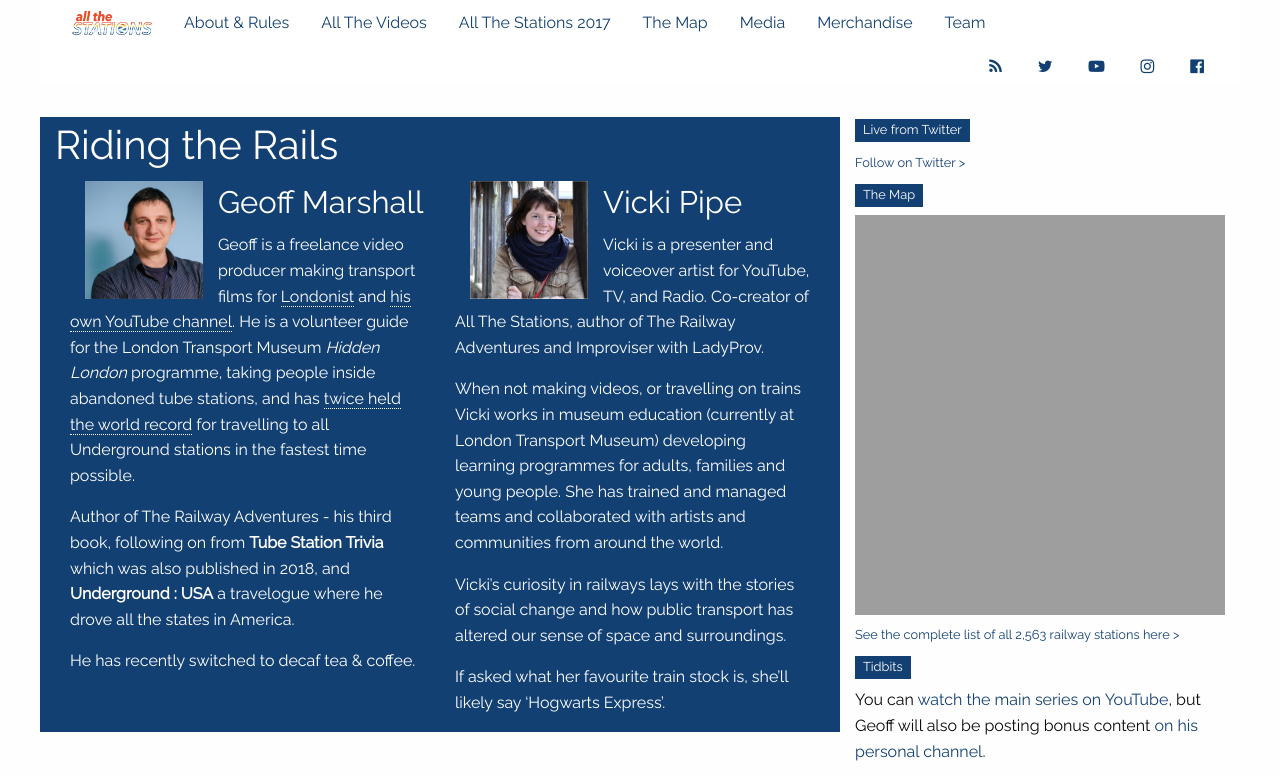
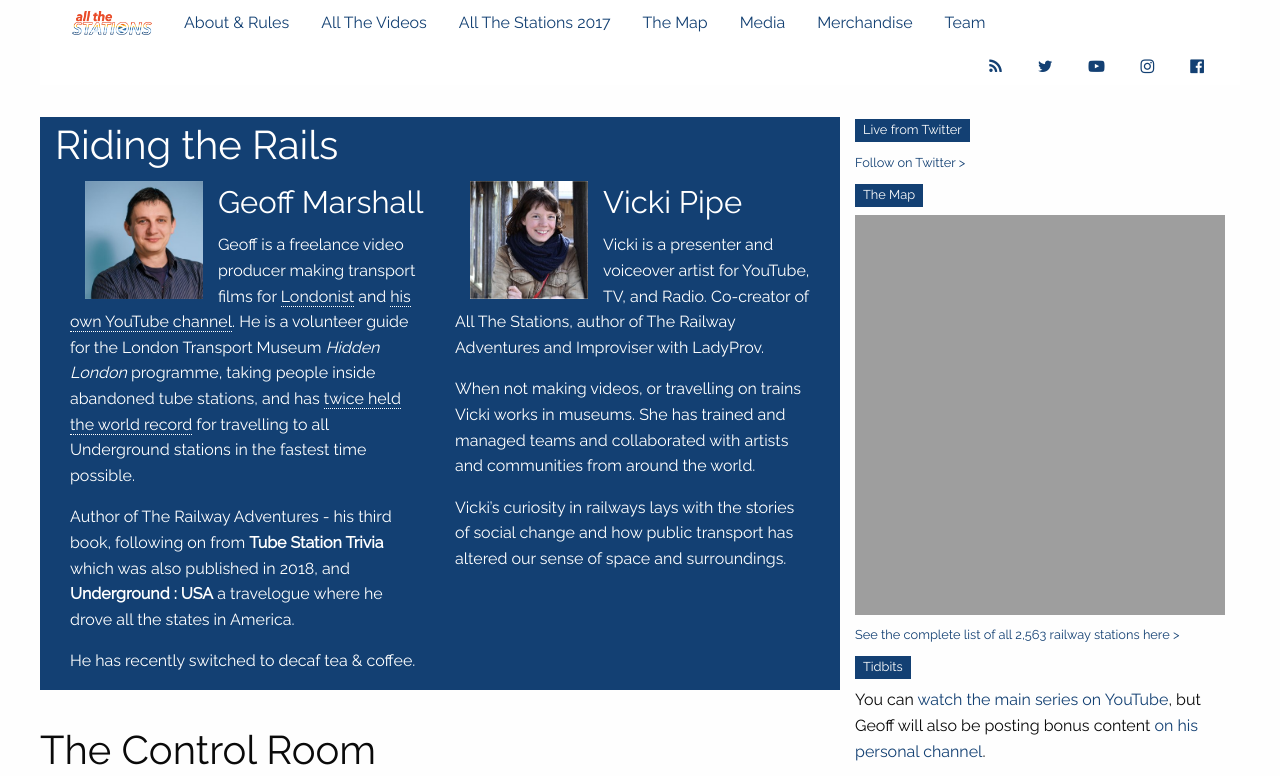
Before and after one commit to khawkins98/all-the-stations, a Jekyll site: the page built from team.md, in a window 1280 px wide and 900 px high, cut to the strip 0-776 px from the top of the window. Built offline with Jekyll 4.4.1, drawn with Linux system fonts in a browser that asks for light colours; nearby versions of some CDN libraries; comment, search, counter and statistics services are not loaded.

Commit message:
Update team.md

```diff
--- a/team.md
+++ b/team.md
@@ -24,11 +24,10 @@
  			<h3>Vicki Pipe</h3>
  			<p>Vicki is a presenter and voiceover artist for YouTube, TV, and Radio. Co-creator of All The Stations, author of The Railway Adventures and Improviser with LadyProv.</p>
 
-<p>When not making videos, or travelling on trains Vicki works in museum education (currently at London Transport Museum) developing learning programmes for adults, families and young people. She has trained and managed teams and collaborated with artists and communities from around the world.</p>
+<p>When not making videos, or travelling on trains Vicki works in museums. She has trained and managed teams and collaborated with artists and communities from around the world.</p>
 
 <p>Vicki’s curiosity in railways lays with the stories of social change and how public transport has altered our sense of space and surroundings.</p>
 
-<p>If asked what her favourite train stock is, she’ll likely say ‘Hogwarts Express’.</p>
  		</div>
  	</div>
  </div>
```
